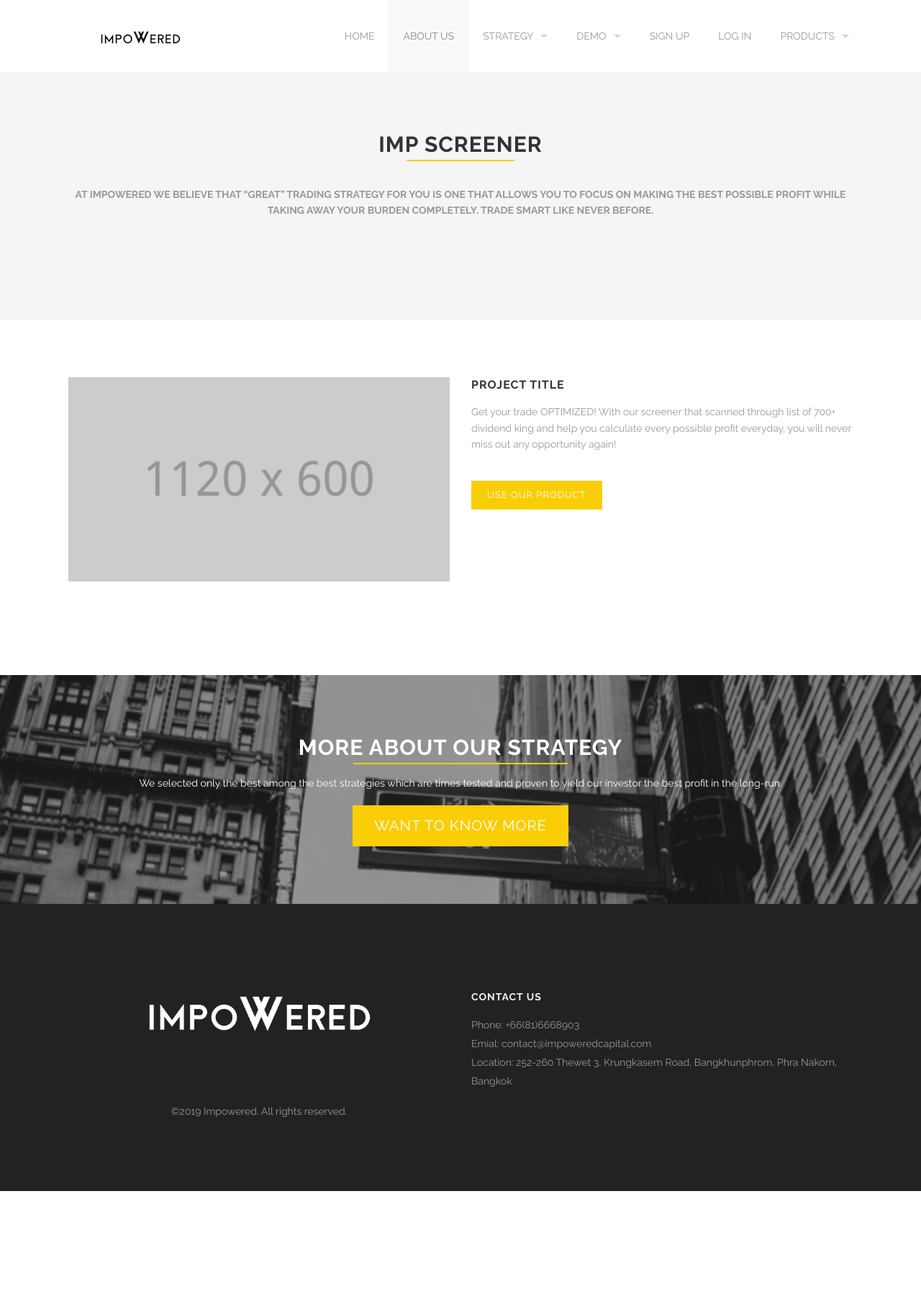
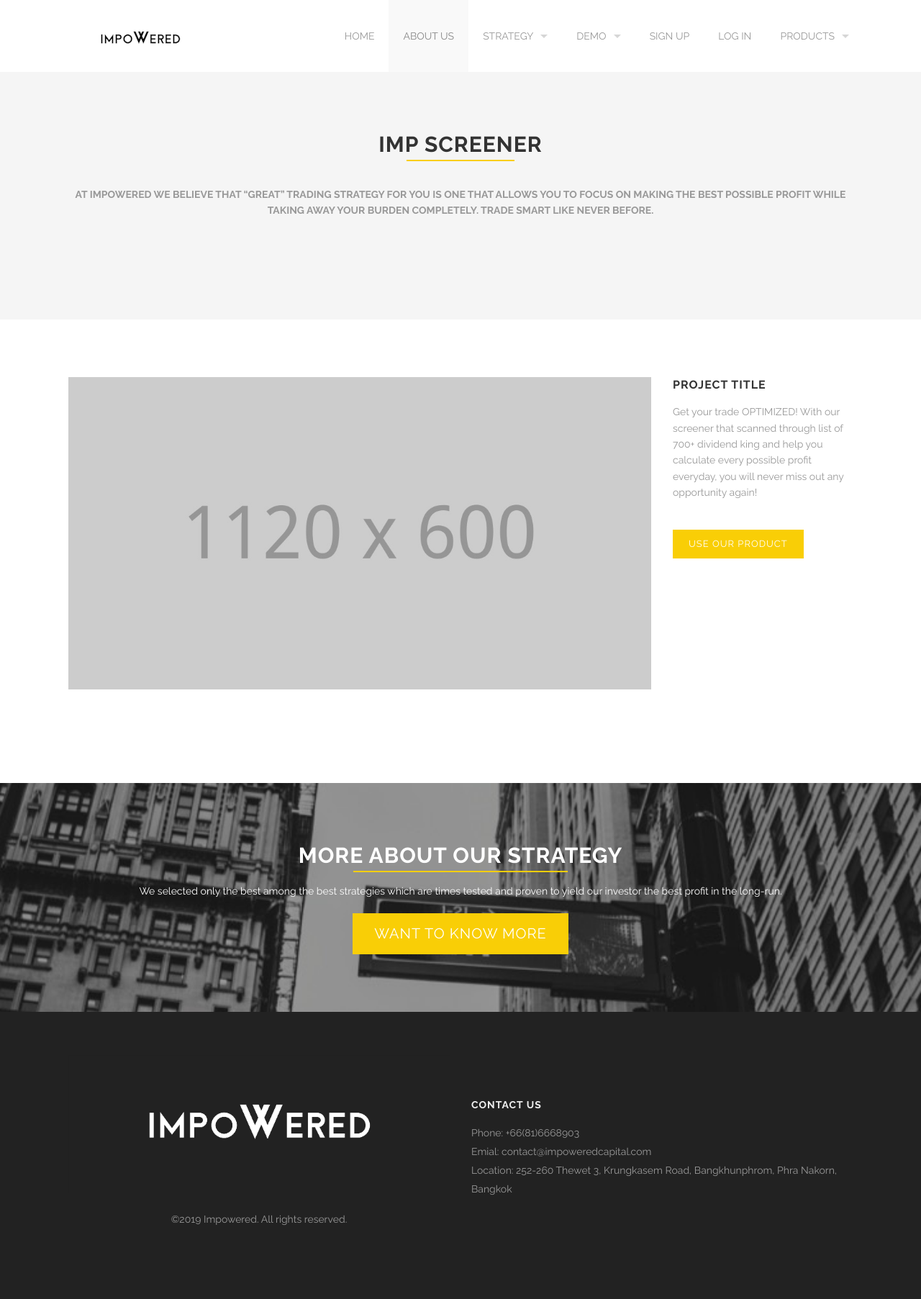
Before and after one commit to impoweredcapital/investmentplatform, a Jekyll site: the page built from allproducts.html, in a window 1280 px wide. Shown: the whole page at 72% size. Built offline with Jekyll 4.4.1, drawn with Linux system fonts in a browser that asks for light colours; before the commit the page ends 1655 px from its top, so only the background shows below that.

Commit message:
Update allproducts.html

```diff
--- a/allproducts.html
+++ b/allproducts.html
@@ -46,7 +46,7 @@ testimonials:
 
 <div class='full'>
   <div class='row'>
-    <div class='medium-6 columns'>
+    <div class='medium-9 columns'>
       <div class='mod modBoxedSlider'>
         <div class='slides'>
           <div class='slide'>
@@ -55,7 +55,7 @@ testimonials:
         </div>
       </div>
     </div>
-    <div class='medium-6 columns'>
+    <div class='medium-3 columns'>
       <h3>Project title</h3>
       <p>
         Get your trade OPTIMIZED! With our screener that scanned through list of 700+ dividend king and help you calculate every possible profit everyday, you will never miss out any opportunity again!
```
